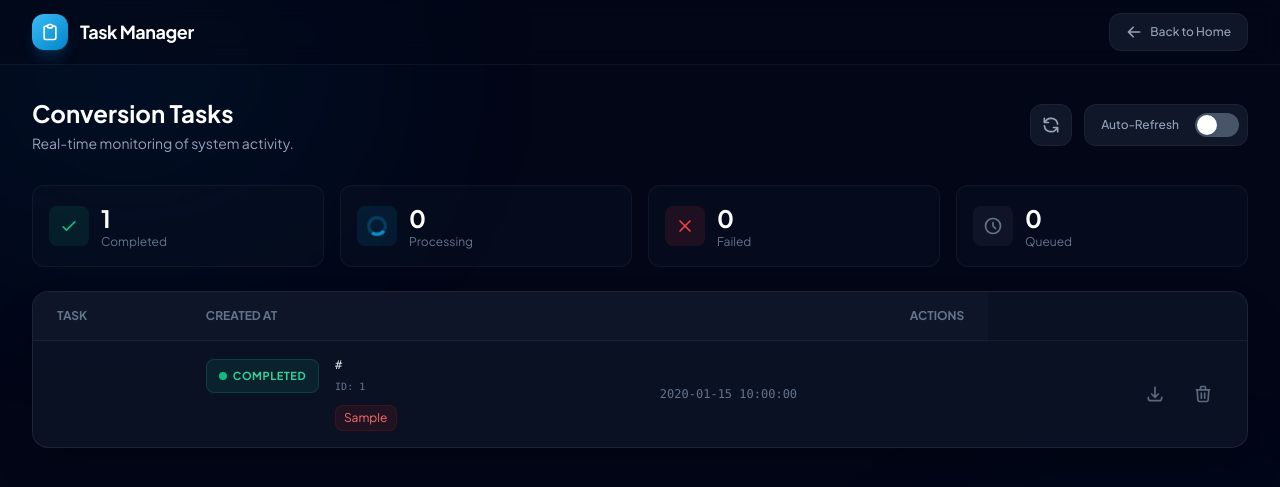
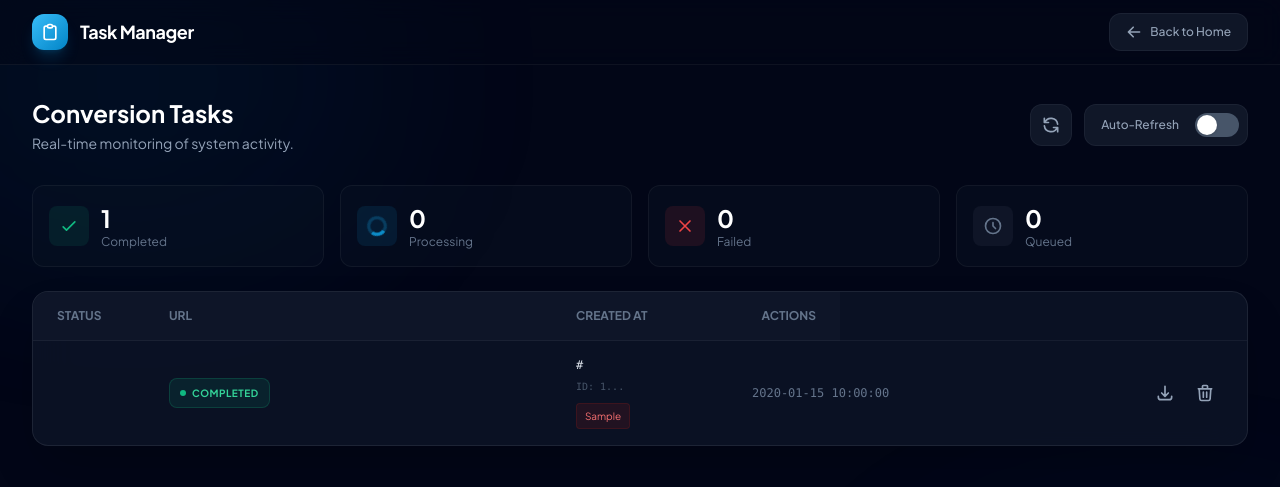
Before and after one commit to luzyver/Fetchly, a Flask app: page /admin/tasks in a window 1280 px wide. Shown: the top 487 px of the page. Run offline with Flask 3, Linux system fonts and the light colour scheme; tables that the repository leaves empty hold one stand-in row (values such as "Sample post"); some libraries are stand-ins or nearby versions.

Commit message:
style(templates): Refactor admin tasks table layout and improve column organization
- Add table-fixed class for consistent column width management
- Reorganize table columns: move Status to first column, add URL column, adjust Actions column width
- Simplify status badge styling with reduced padding (px-2.5 py-1) and smaller indicator dots
- Extract task URL and error message to separate column for better readability
- Add text truncation with ellipsis for long URLs and error messages with max-width constraints
- Reduce action buttons opacity transition for cleaner visual hierarchy
- Improve mobile responsiveness by distributing content across dedicated columns instead of nested divs
- Enhance table readability by separating concerns into distinct columns with fixed widths

```diff
--- a/templates/admin_tasks.html
+++ b/templates/admin_tasks.html
@@ -116,64 +116,63 @@
         <div class="glass-panel rounded-2xl overflow-hidden shadow-2xl">
 
             <div class="hidden md:block overflow-x-auto">
-                <table class="w-full text-sm text-left text-slate-400">
+                <table class="w-full text-sm text-left text-slate-400 table-fixed">
                     <thead class="text-xs uppercase bg-slate-900/80 text-slate-500 font-semibold border-b border-white/5">
                         <tr>
-                            <th scope="col" class="px-6 py-4">Task</th>
-                            <th scope="col" class="px-6 py-4">Created At</th>
-                            <th scope="col" class="px-6 py-4 text-right">Actions</th>
+                            <th scope="col" class="px-6 py-4 w-28">Status</th>
+                            <th scope="col" class="px-6 py-4">URL</th>
+                            <th scope="col" class="px-6 py-4 w-44">Created At</th>
+                            <th scope="col" class="px-6 py-4 w-28 text-right">Actions</th>
                         </tr>
                     </thead>
                     <tbody class="divide-y divide-white/5">
                         {% for task in tasks %}
                         <tr class="table-row hover:bg-white/[0.02] transition-colors group" data-task-id="{{ task.id }}">
                             <td class="px-6 py-4">
-                                <div class="flex items-start gap-4">
-                                    <div class="flex-shrink-0 pt-0.5">
                                 {% if task.status == 'completed' %}
-                                        <span class="status-badge inline-flex items-center gap-1.5 px-3 py-1.5 rounded-lg text-[11px] font-bold uppercase tracking-wider bg-emerald-500/10 text-emerald-400 border border-emerald-500/20">
-                                            <span class="w-2 h-2 rounded-full bg-emerald-500"></span>
+                                <span class="status-badge inline-flex items-center gap-1.5 px-2.5 py-1 rounded-lg text-[10px] font-bold uppercase tracking-wider bg-emerald-500/10 text-emerald-400 border border-emerald-500/20">
+                                    <span class="w-1.5 h-1.5 rounded-full bg-emerald-500"></span>
                                     Completed
                                 </span>
                                 {% elif task.status == 'failed' %}
-                                        <span class="status-badge inline-flex items-center gap-1.5 px-3 py-1.5 rounded-lg text-[11px] font-bold uppercase tracking-wider bg-red-500/10 text-red-400 border border-red-500/20">
-                                            <span class="w-2 h-2 rounded-full bg-red-500"></span>
+                                <span class="status-badge inline-flex items-center gap-1.5 px-2.5 py-1 rounded-lg text-[10px] font-bold uppercase tracking-wider bg-red-500/10 text-red-400 border border-red-500/20">
+                                    <span class="w-1.5 h-1.5 rounded-full bg-red-500"></span>
                                     Failed
                                 </span>
                                 {% elif task.status == 'processing' %}
-                                        <span class="status-badge inline-flex items-center gap-1.5 px-3 py-1.5 rounded-lg text-[11px] font-bold uppercase tracking-wider bg-brand-500/10 text-brand-400 border border-brand-500/20">
-                                            <span class="w-2 h-2 rounded-full bg-brand-500 animate-pulse"></span>
+                                <span class="status-badge inline-flex items-center gap-1.5 px-2.5 py-1 rounded-lg text-[10px] font-bold uppercase tracking-wider bg-brand-500/10 text-brand-400 border border-brand-500/20">
+                                    <span class="w-1.5 h-1.5 rounded-full bg-brand-500 animate-pulse"></span>
                                     Processing
                                 </span>
                                 {% else %}
-                                        <span class="status-badge inline-flex items-center gap-1.5 px-3 py-1.5 rounded-lg text-[11px] font-bold uppercase tracking-wider bg-slate-700/30 text-slate-400 border border-slate-600/30">
-                                            <span class="w-2 h-2 rounded-full bg-slate-500"></span>
+                                <span class="status-badge inline-flex items-center gap-1.5 px-2.5 py-1 rounded-lg text-[10px] font-bold uppercase tracking-wider bg-slate-700/30 text-slate-400 border border-slate-600/30">
+                                    <span class="w-1.5 h-1.5 rounded-full bg-slate-500"></span>
                                     Queued
                                 </span>
                                 {% endif %}
-                                    </div>
-                                    <div class="flex flex-col min-w-0 flex-1">
-                                        <span class="text-slate-200 font-medium truncate font-mono text-xs" title="{{ task.url }}">{{ task.url }}</span>
-                                        <span class="text-[10px] font-mono text-slate-500 mt-1">ID: {{ task.id }}</span>
+                            </td>
+                            <td class="px-6 py-4">
+                                <div class="flex flex-col min-w-0">
+                                    <span class="text-slate-200 font-medium truncate font-mono text-xs max-w-[400px]" title="{{ task.url }}">{{ task.url[:80] }}{% if task.url|length > 80 %}...{% endif %}</span>
+                                    <span class="text-[10px] font-mono text-slate-600 mt-1">ID: {{ task.id[:20] }}...</span>
                                     {% if task.error %}
-                                        <span class="text-xs text-red-400 mt-2 truncate bg-red-900/20 px-2 py-1 rounded-lg border border-red-900/30 w-fit max-w-md" title="{{ task.error }}">{{ task.error }}</span>
+                                    <span class="text-[10px] text-red-400 mt-1.5 truncate bg-red-900/20 px-2 py-0.5 rounded border border-red-900/30 w-fit max-w-[300px]" title="{{ task.error }}">{{ task.error[:50] }}{% if task.error|length > 50 %}...{% endif %}</span>
                                     {% endif %}
-                                    </div>
                                 </div>
                             </td>
                             <td class="px-6 py-4 whitespace-nowrap text-slate-500 text-xs font-mono">
                                 {{ task.created_at }}
                             </td>
                             <td class="px-6 py-4 text-right whitespace-nowrap">
-                                <div class="flex items-center justify-end space-x-2 opacity-60 group-hover:opacity-100 transition-opacity">
+                                <div class="flex items-center justify-end space-x-1">
                                     {% if task.status == 'completed' %}
-                                    <a href="/download/{{ task.id }}" class="btn-secondary p-2.5 text-slate-400 hover:text-emerald-400 hover:bg-emerald-500/10 rounded-lg transition-all" title="Download">
+                                    <a href="/download/{{ task.id }}" class="p-2 text-slate-400 hover:text-emerald-400 hover:bg-emerald-500/10 rounded-lg transition-all" title="Download">
                                         <svg class="h-5 w-5" fill="none" viewBox="0 0 24 24" stroke="currentColor">
                                             <path stroke-linecap="round" stroke-linejoin="round" stroke-width="2" d="M4 16v1a3 3 0 003 3h10a3 3 0 003-3v-1m-4-4l-4 4m0 0l-4-4m4 4V4" />
                                         </svg>
                                     </a>
                                     {% endif %}
-                                    <button onclick="deleteTask('{{ task.id }}')" class="btn-secondary p-2.5 text-slate-400 hover:text-red-400 hover:bg-red-500/10 rounded-lg transition-all" title="Delete">
+                                    <button onclick="deleteTask('{{ task.id }}')" class="p-2 text-slate-400 hover:text-red-400 hover:bg-red-500/10 rounded-lg transition-all" title="Delete">
                                         <svg class="h-5 w-5" fill="none" viewBox="0 0 24 24" stroke="currentColor">
                                             <path stroke-linecap="round" stroke-linejoin="round" stroke-width="2" d="M19 7l-.867 12.142A2 2 0 0116.138 21H7.862a2 2 0 01-1.995-1.858L5 7m5 4v6m4-6v6m1-10V4a1 1 0 00-1-1h-4a1 1 0 00-1 1v3M4 7h16" />
                                         </svg>
```
Lines whose indentation alone changed are shown as unchanged.
